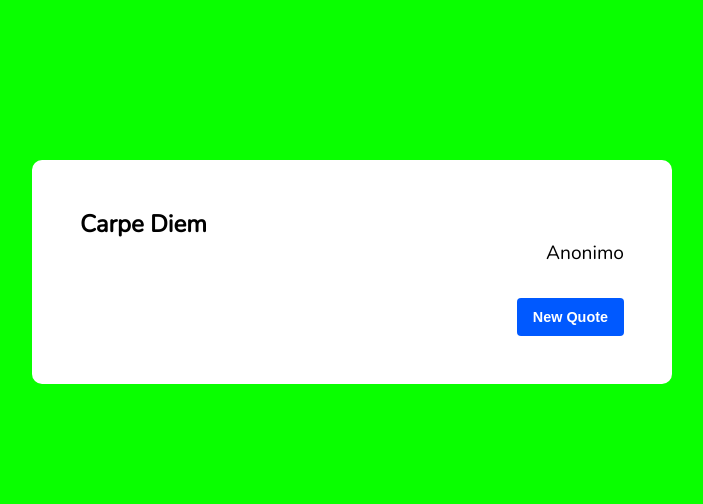
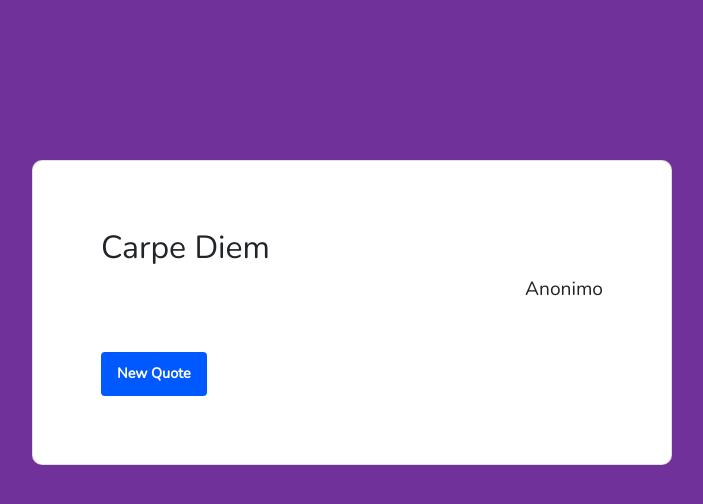
Before and after one commit to Lmex89/Random-Quotes, a React (Create React App) app: page / in a window 1280 px wide. Shown: the top 504 px of the page, without its empty margins (288-991 px from the left). Built offline with nearby package versions, Linux system fonts and the light colour scheme.

Commit message:
added-bootstrap-to-react-project

```diff
--- a/package.json
+++ b/package.json
@@ -6,6 +6,7 @@
     "@testing-library/jest-dom": "^5.11.4",
     "@testing-library/react": "^11.1.0",
     "@testing-library/user-event": "^12.1.10",
+    "bootstrap": "^4.6.0",
     "react": "^17.0.1",
     "react-dom": "^17.0.1",
     "react-scripts": "4.0.1",
--- a/src/App.css
+++ b/src/App.css
@@ -7,15 +7,11 @@
 
 body {
     font-family: 'Nunito', sans-serif;
-    background: #09ff00;
+    background: #71319b;
 }
 
 .App {
-    background: #09ff00;
-}
-
-.darkMode .App {
-    background: #000;
+    background: #71319b;
 }
 
 #quote-box {
--- a/src/App.js
+++ b/src/App.js
@@ -1,5 +1,7 @@
+import 'bootstrap/dist/css/bootstrap.min.css';
 import React, {useState} from 'react';
 import './App.css';
+
 
 const Example = {
   quote : "Carpe Diem",
@@ -25,7 +27,8 @@ const Card = () => {
 
 
   return (
-    <div className="card" id="quote-box">
+    <div className="card col-md-6" id="quote-box">
+      <div className= "card-body">
       <div id="text">
         <h2> {quote} </h2>{' '}
       </div>{' '}
@@ -33,11 +36,13 @@ const Card = () => {
         <p> {author} </p>{' '}
       </div>{' '}
       <div id="buttons">
-        <div className="social-media"> </div>{' '}
+        <div className="social-media">
         <button onClick={handleClick} id="new-quote">
           New Quote{' '}
         </button>{' '}
       </div>{' '}
+      </div>
+    </div>
     </div>
   );
 };
```
Also changed, not shown: 2 other files (tests, documents, lock files or other folders).
